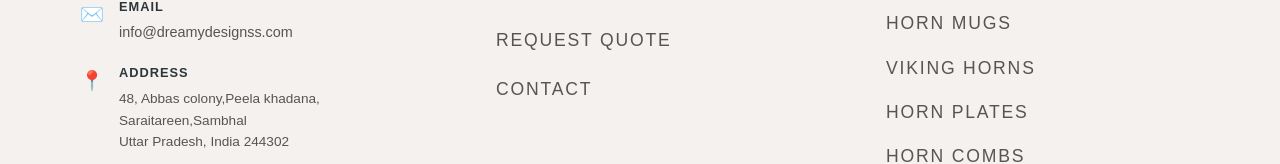
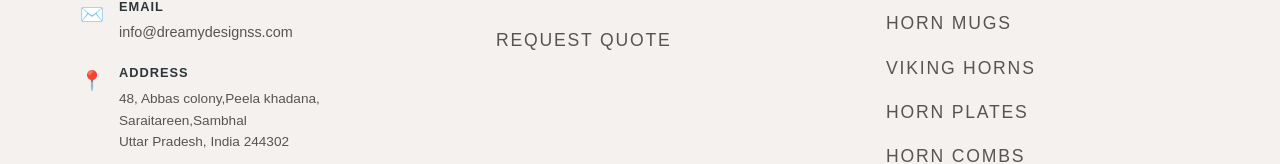
Before and after one commit to dreamdesigns796-byte/dreamyDesigns, a React (Vite) app: page /products/bone-inlay in a window 1280 px wide. Shown: the part 489-653 px from the top of the page. Built offline with nearby package versions, Linux system fonts and the light colour scheme.

Commit message:
removed contact from footer

```diff
--- a/src/components/Footer.jsx
+++ b/src/components/Footer.jsx
@@ -39,7 +39,7 @@ const Footer = () => {
     { text: "About", href: "/about" },
     // { text: "Products", href: "/products" },
     { text: "Request Quote", href: "/quote" },
-    { text: "Contact", href: "/contact" },
+    // { text: "Contact", href: "/contact" },
   ];
 
   // const legalLinks = [
```
